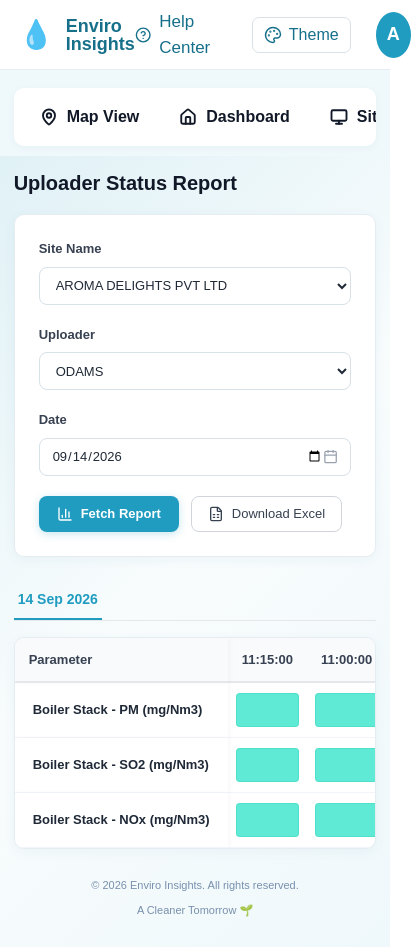
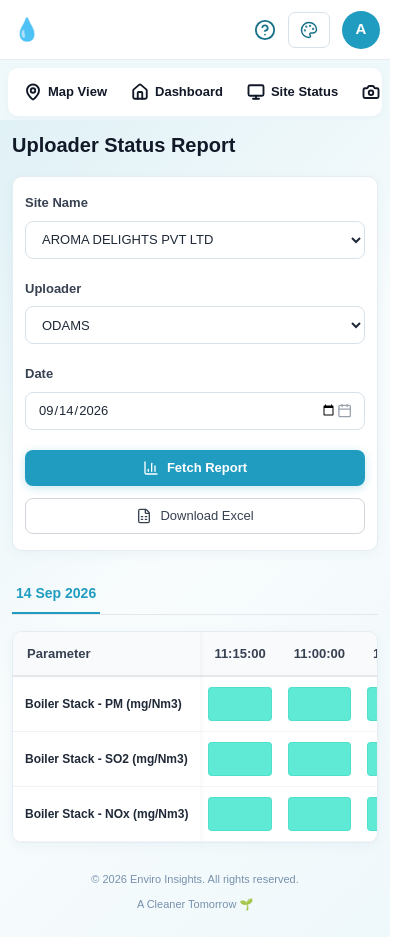
Before and after one commit to Shivam8936007/enviroinsights, a Next.js app: page /custom-report in a window 390 px wide. Shown: the whole page, 411 px wide, since content can reach past the window. Built offline with nearby package versions, Linux system fonts and the light colour scheme.

Commit message:
Make all pages and navigation mobile responsive

```diff
--- a/app/custom-report.css
+++ b/app/custom-report.css
@@ -235,3 +235,37 @@
   transform: scale(1.05);
   background: #2dd4bf;
 }
+
+/* ==========================================
+   MOBILE RESPONSIVE MEDIA QUERIES
+   ========================================== */
+
+@media (max-width: 600px) {
+  .custom-report-container {
+    padding: 10px 12px 20px;
+  }
+
+  .custom-report-filter-card {
+    padding: 16px 12px;
+  }
+
+  .cr-filter-grid {
+    grid-template-columns: 1fr;
+  }
+
+  .cr-actions-row {
+    flex-direction: column;
+    width: 100%;
+  }
+
+  .fetch-report-btn,
+  .download-excel-btn {
+    width: 100%;
+    justify-content: center;
+  }
+
+  .uploader-table td:first-child {
+    padding: 10px 12px;
+    font-size: 12px;
+  }
+}
--- a/app/navbar.css
+++ b/app/navbar.css
@@ -224,3 +224,67 @@
   color: #263d52;
   font: inherit;
 }
+
+/* ==========================================
+   MOBILE RESPONSIVE MEDIA QUERIES
+   ========================================== */
+
+@media (max-width: 768px) {
+  .navbar {
+    height: 60px;
+    padding: 0 14px;
+  }
+
+  .logo-symbol {
+    width: 34px;
+    height: 40px;
+    font-size: 22px;
+  }
+
+  .logo-text span:first-child,
+  .logo-text span:last-child {
+    font-size: 15px;
+  }
+
+  .navbar-right {
+    gap: 12px;
+  }
+
+  .company-name,
+  .navbar-divider {
+    display: none;
+  }
+
+  .help-center span {
+    display: none;
+  }
+
+  .help-center {
+    font-size: 15px;
+  }
+
+  .user-avatar {
+    width: 38px;
+    height: 38px;
+    font-size: 15px;
+  }
+}
+
+@media (max-width: 480px) {
+  .navbar {
+    padding: 0 10px;
+  }
+
+  .logo-text {
+    display: none;
+  }
+
+  .theme-toggle span {
+    display: none;
+  }
+
+  .theme-panel {
+    right: -10px;
+    width: 220px;
+  }
+}
--- a/app/utility-tabs.css
+++ b/app/utility-tabs.css
@@ -102,3 +102,42 @@
   background: var(--accent-light);
   color: var(--accent);
 }
+
+/* ==========================================
+   MOBILE RESPONSIVE MEDIA QUERIES
+   ========================================== */
+
+@media (max-width: 768px) {
+  .utility-container {
+    padding: 10px 12px 6px;
+  }
+
+  .utility-tabs {
+    height: 48px;
+    padding: 4px 6px;
+    gap: 4px;
+    -webkit-overflow-scrolling: touch;
+    scrollbar-width: none;
+  }
+
+  .utility-tabs::-webkit-scrollbar {
+    display: none;
+  }
+
+  .utility-tab {
+    height: 38px;
+    padding: 0 10px;
+    font-size: 13px;
+    gap: 6px;
+  }
+}
+
+@media (max-width: 480px) {
+  .utility-container {
+    padding: 8px 8px 4px;
+  }
+
+  .utility-tab span {
+    white-space: nowrap;
+  }
+}
```
Also changed, not shown: app/data-availability.css (+32 -0 lines), app/realtime.css (+43 -0 lines).
